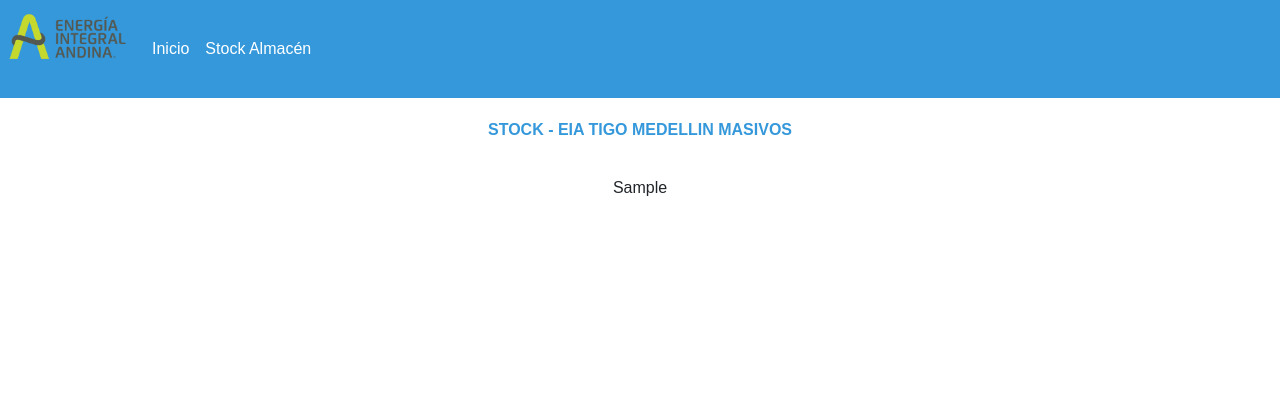
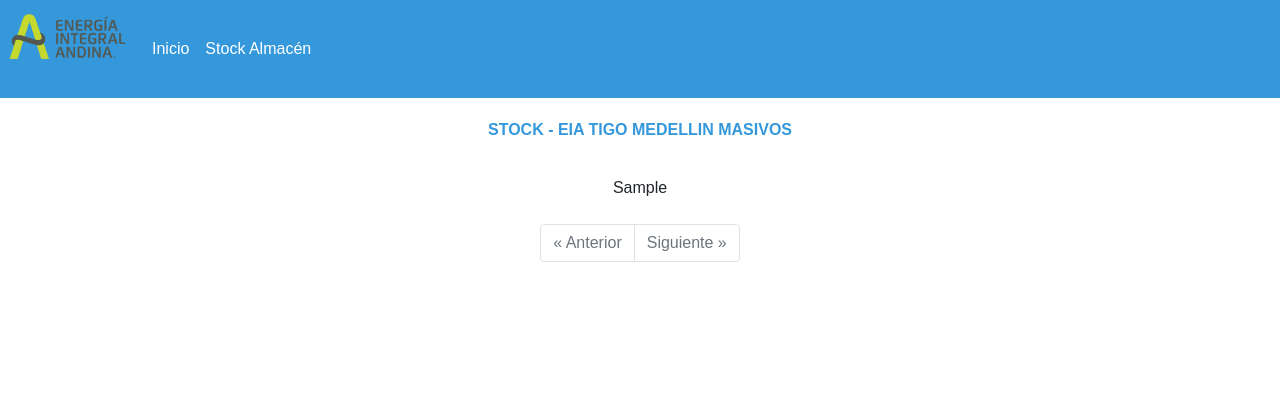
Before and after one commit to yocumo/suminitros-app, a Flask app: template templates/almacen.html in a window 1280 px wide. Shown: the top 414 px of the page. Run offline with Flask 3, Linux system fonts and the light colour scheme; the template is opened without the code that fills it: most values are stand-ins (such as "Sample title", 1, 10 or a date in 2020); some libraries are stand-ins or nearby versions.

Commit message:
Pagintae | Masivos

```diff
--- a/app.py
+++ b/app.py
@@ -1,6 +1,8 @@
 import os
 import runapi
-import data
+import data as dt
+
+
 from flask import (
     Flask,
     redirect,
@@ -77,10 +79,19 @@
 @app.route("/bodega", methods=["GET"])
 def bodega():
     try:
-        df = data.suministros()
+        page = request.args.get("page", 1, type=int)
+        per_page = 10
+        df = dt.suministros(page, per_page)
         if df is not None:
-            df_html = df.to_html()
-            return render_template("almacen.html", df_html=df_html)
+            df, total_pages = dt.suministros(page, per_page)
+
+            df_html = df.to_html(
+                classes=["table", "table-striped", "table-bordered"], index=False
+            )
+
+            return render_template(
+                "almacen.html", df_html=df_html, page=page, total_pages=total_pages
+            )
 
         else:
             return """<html lang="es">
@@ -103,5 +114,5 @@
 
 
 if __name__ == "__main__":
-    serve(app, host="0.0.0.0", port=8080)
-    # app.run(debug=True)
+    # serve(app, host="0.0.0.0", port=8080)
+    app.run(debug=True)
--- a/data.py
+++ b/data.py
@@ -35,7 +35,22 @@
 
 
 # ETL cartera bodega
-def suministros():
+# def suministros():
+#     api = "https://app.sytex.io/api/materialstocktotaldata?org_id=164&should_list_in_warehouse_stock=467&virtual_warehouse_stock=467"
+#     ln = RunApi(api)
+#     df_bodega = ln.drop(
+#         columns=[
+#             "Stock de seguridad",
+#             "Stock crítico",
+#             "Cantidad disponible",
+#             "Cantidad comprometida",
+#         ]
+#     )
+#     df_bodega = df_bodega.sort_values(by="Tipo de material")
+#     return df_bodega
+
+
+def suministros(page=1, per_page=10):
     api = "https://app.sytex.io/api/materialstocktotaldata?org_id=164&should_list_in_warehouse_stock=467&virtual_warehouse_stock=467"
     ln = RunApi(api)
     df_bodega = ln.drop(
@@ -47,4 +62,15 @@
         ]
     )
     df_bodega = df_bodega.sort_values(by="Tipo de material")
-    return df_bodega
+
+    # Calcular el inicio y fin de la página actual
+    start = (page - 1) * per_page
+    end = start + per_page
+
+    # Obtener solo los datos de la página actual
+    paginated_data = df_bodega.iloc[start:end]
+
+    # Calcular el número total de páginas
+    total_pages = (len(df_bodega) + per_page - 1) // per_page
+    print(paginated_data)
+    return paginated_data, total_pages
--- a/templates/almacen.html
+++ b/templates/almacen.html
@@ -1,8 +1,46 @@
 {% extends "index.html" %} {% block content %}
 <div class="almacen">
-    <strong class="almacen_title">STOCK - EIA TIGO MEDELLIN MASIVOS</strong>
+  <strong class="almacen_title">STOCK - EIA TIGO MEDELLIN MASIVOS</strong>
 </div>
 <div class="container mt-4">
   <div class="styled-table">{{ df_html | safe }}</div>
 </div>
+
+<nav aria-label="Page navigation">
+  <ul class="pagination justify-content-center mt-4">
+    {% if page > 1 %}
+    <li class="page-item">
+      <a class="page-link" href="{{ url_for('bodega', page=page-1) }}"
+        >&laquo; Anterior</a
+      >
+    </li>
+    {% else %}
+    <li class="page-item disabled">
+      <span class="page-link">&laquo; Anterior</span>
+    </li>
+    {% endif %} {% for num in range(1, total_pages + 1) %} {% if num == page %}
+    <li class="page-item active">
+      <span class="page-link"
+        >{{ num }} <span class="sr-only">(actual)</span></span
+      >
+    </li>
+    {% else %}
+    <li class="page-item">
+      <a class="page-link" href="{{ url_for('bodega', page=num) }}"
+        >{{ num }}</a
+      >
+    </li>
+    {% endif %} {% endfor %} {% if page < total_pages %}
+    <li class="page-item">
+      <a class="page-link" href="{{ url_for('bodega', page=page+1) }}"
+        >Siguiente &raquo;</a
+      >
+    </li>
+    {% else %}
+    <li class="page-item disabled">
+      <span class="page-link">Siguiente &raquo;</span>
+    </li>
+    {% endif %}
+  </ul>
+</nav>
 {% endblock %}
```
